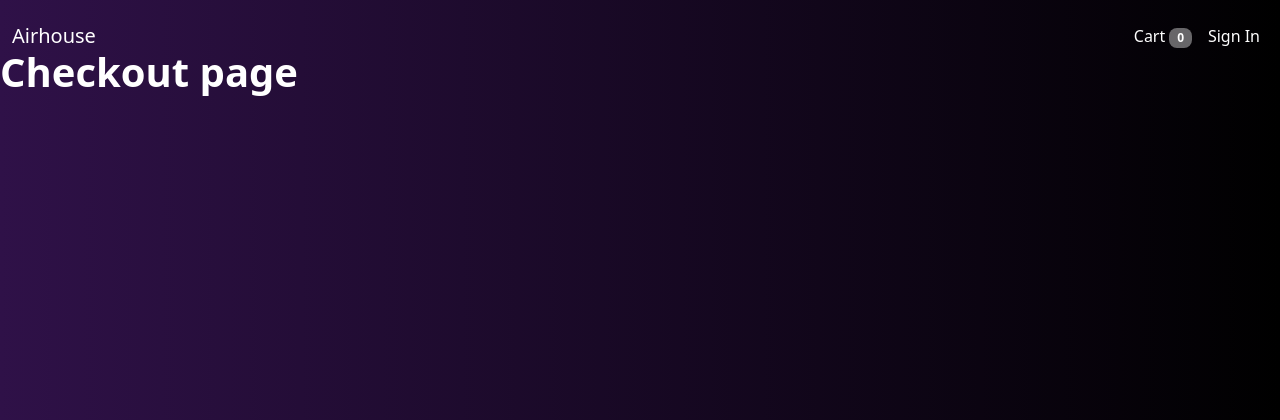
After one commit to leo9uo/Airhouse, a Django app: page /customer/checkout/ in a window 1280 px wide. The commit adds this page. Shown: the top 420 px of the page. Run offline with Django 5.2, Linux system fonts and the light colour scheme.

Commit message:
CLIENT: order checkout functionality in progress

```diff
--- a/client_side/templates/client/cart.html
+++ b/client_side/templates/client/cart.html
@@ -37,6 +37,9 @@
                     </tbody>
                 </table>
             </div>
+            <div class="text-center mt-4">
+                <a href="{% url 'customer:checkout' %}" class="btn btn-lg btn-primary">Checkout</a>
+            </div>
         </div>
     </div>
 </div>
--- /dev/null
+++ b/client_side/templates/client/checkout.html
@@ -0,0 +1,5 @@
+{% extends 'client/base.html' %}
+
+{% block content %}
+<h1 class="mt-4">Checkout page</h1>
+{% endblock content %}
--- /dev/null
+++ b/client_side/templates/client/order_confirmation.html
@@ -0,0 +1,5 @@
+{% extends 'client/base.html' %}
+
+{% block content %}
+<h1 class="mt-4">ORDER CONFIRMED</h1>
+{% endblock content %}
--- a/client_side/urls.py
+++ b/client_side/urls.py
@@ -1,5 +1,5 @@
 from django.urls import path
-from .views import Index, SignUpView, LoginView, AvailableInventoryListView, AddToCart, CartList, EditCartItem, RemoveCartItem, Orders
+from .views import Index, SignUpView, LoginView, AvailableInventoryListView, AddToCart, CartList, EditCartItem, RemoveCartItem, Orders, CheckoutView, OrderConfirmationView
 from django.contrib.auth import views as auth_views
 
 app_name = 'customer'
@@ -15,4 +15,6 @@ urlpatterns = [
     path('edit-cart-item/<int:item_id>/', EditCartItem.as_view(), name='edit-cart-item'),
     path('remove-from-cart/<int:item_id>/', RemoveCartItem.as_view(), name='remove-from-cart'),
     path('orders/', Orders.as_view(), name='orders'),
+    path('checkout/', CheckoutView.as_view(), name='checkout'),
+    path('order-confirmation/', OrderConfirmationView.as_view(), name='order-confirmation'),
 ]
--- a/client_side/views.py
+++ b/client_side/views.py
@@ -7,7 +7,7 @@ from django.contrib.auth import login
 from django.contrib.auth.views import LoginView
 from django.views.generic import TemplateView
 from django.contrib.auth.mixins import LoginRequiredMixin
-from airhouse.models import InventoryItem
+from airhouse.models import InventoryItem, Order, OrderItem
 from .models import Cart, CartItem
 
 
@@ -111,3 +111,35 @@ class RemoveCartItem(LoginRequiredMixin, View):
 
 class Orders(LoginRequiredMixin, TemplateView):
     template_name = 'client/orders.html'
+
+
+class CheckoutView(View):
+    def get(self, request, *args, **kwargs):
+        # You can add logic here to render the checkout page
+        # For example:
+        return render(request, 'checkout.html')
+
+    def post(self, request, *args, **kwargs):
+        # Get the user's cart
+        cart = Cart.objects.get(user=request.user)
+
+        # Create an order for the user
+        order = Order.objects.create(user=request.user, recipient=request.user.email, order_source='Airhouse')
+
+        # Create order items for each item in the cart
+        for cart_item in cart.cart_items.all():
+            order_item = OrderItem.objects.create(order=order, inventory_item=cart_item.inventory_item, quantity=cart_item.quantity)
+            # Update the inventory quantity (decrease)
+            inventory_item = cart_item.inventory_item
+            inventory_item.quantity -= cart_item.quantity
+            inventory_item.save()
+
+        # Clear the user's cart
+        cart.cart_items.all().delete()
+
+        return redirect('customer:order-confirmation')  # Redirect to the order confirmation page
+
+
+class OrderConfirmationView(View):
+    def get(self, request, *args, **kwargs):
+        return render(request, 'client/order_confirmation.html')
```
